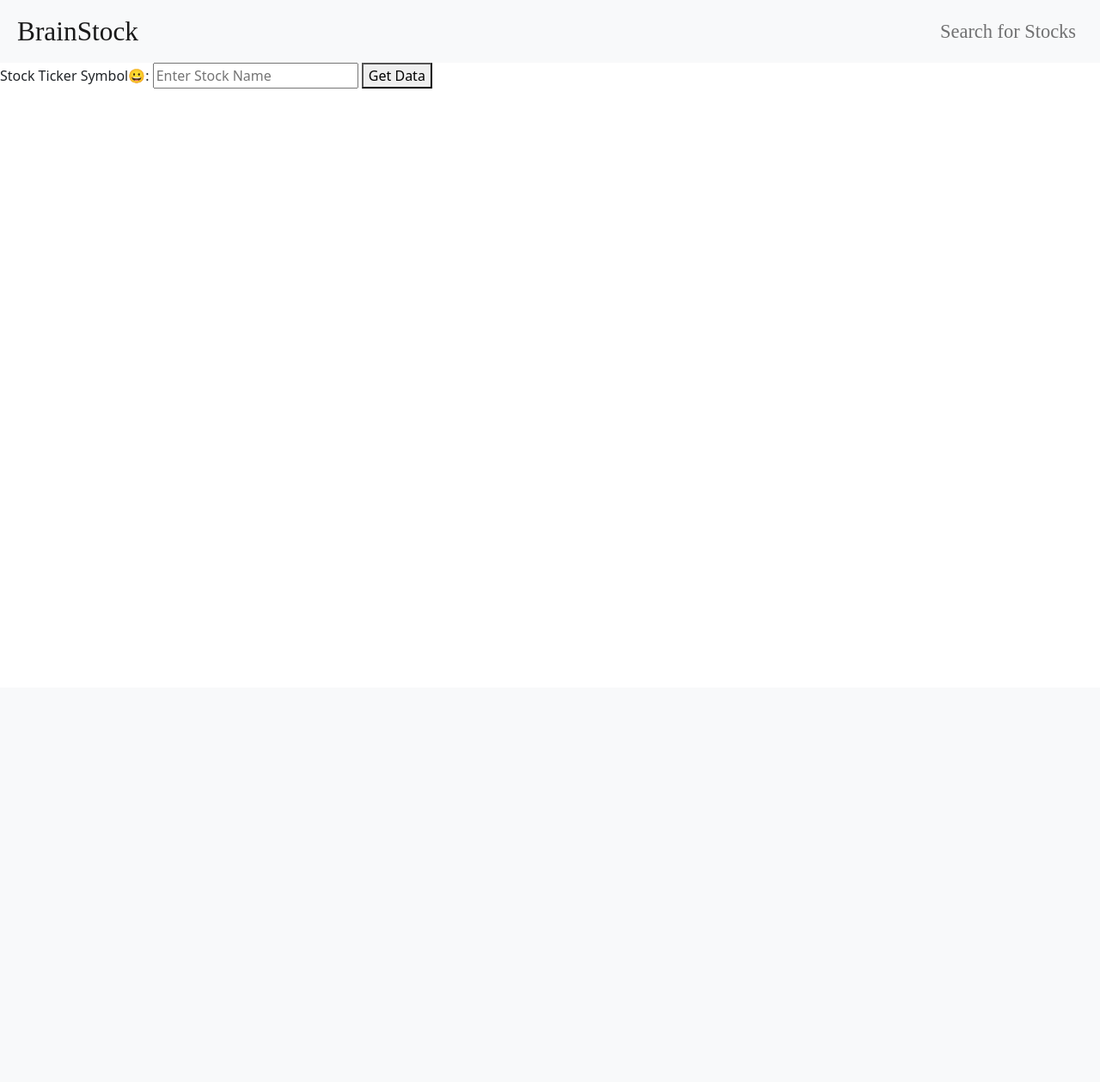
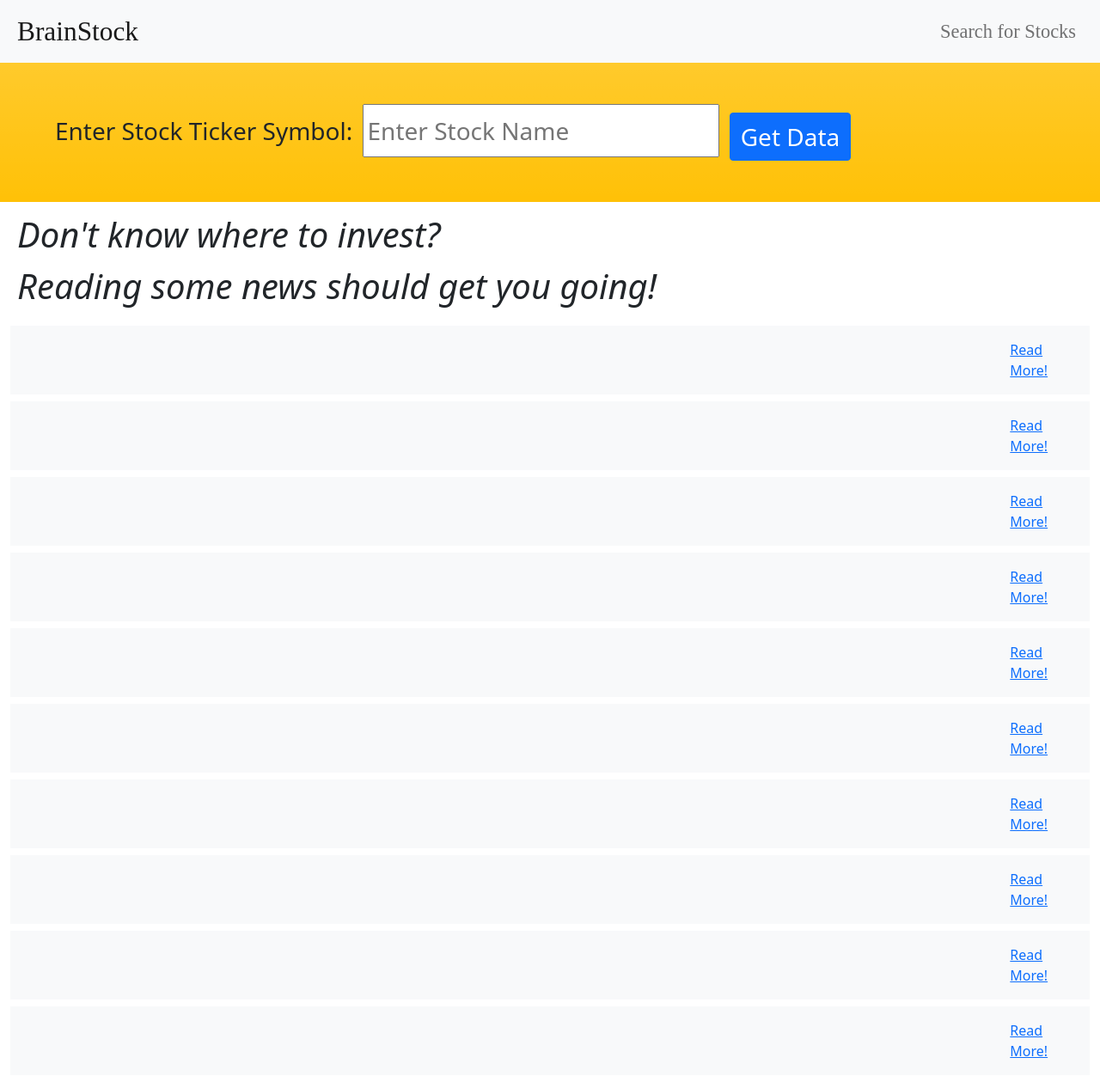
Before and after one commit to CShah44/BrainStock, a Flask app: template templates/search.html in a window 1280 px wide. Shown: the whole page at 86% size. Before the commit the page ends 103 px from the top, so only its background shows below. Run offline with Flask 2, Linux system fonts and the light colour scheme; the template is opened without the code that fills it, so the values that code supplies are empty.

Commit message:
Search page frontend

```diff
--- a/templates/search.html
+++ b/templates/search.html
@@ -1,22 +1,46 @@
 {% extends "base.html" %} {% block title %} Search For Stocks {% endblock %}
 {%block content %}
 
+<div class="container-fluid">
+  <div class="row p-5 bg-warning bg-gradient">
     <form method="POST">
-  <label for="stock_name">Stock Ticker Symbol😀:</label>
+      <!-- <label class="col-sm h1 p-1" for="stock_name"
+        >Enter Stock Ticker Symbol:
+      </label> -->
+      <span class="col-sm fs-3 p-1"> Enter Stock Ticker Symbol: </span>
       <input
         type="text"
         id="stock_name"
         name="stock_name"
         placeholder="Enter Stock Name"
+        class="col-sm p-1 py-2 fs-3"
       />
-  <button type="submit">Get Data</button>
+      <button class="col-sm fs-3 btn btn-primary mx-2" type="submit">
+        Get Data
+      </button>
     </form>
+  </div>
 
-<div>
+  <div class="row p-2">
+    <span class="fs-1">
+      <em>
+        Don't know where to invest? <br />
+        Reading some news should get you going!
+      </em>
+    </span>
+  </div>
+  <div class="container-fluid">
     {% for i in range(0, 10) %}
-  <div>{{ dates[i] }}</div>
-  <div><a href="{{ links[i] }}">{{ titles[i] }}</a></div>
+    <div class="row my-2 fs-6 bg-light py-3">
+      <div class="col-12">
+        <div class="row">
+          <span class="col-11"> {{ dates[i] }} </span>
+          <a class="col" href="{{ links[i] }}"> Read More! </a>
+        </div>
+        <span class="fs-4">{{ titles[i] }}</span>
+      </div>
+    </div>
     {% endfor %}
   </div>
-
+</div>
 {% endblock%}
```
Lines whose indentation alone changed are shown as unchanged.
